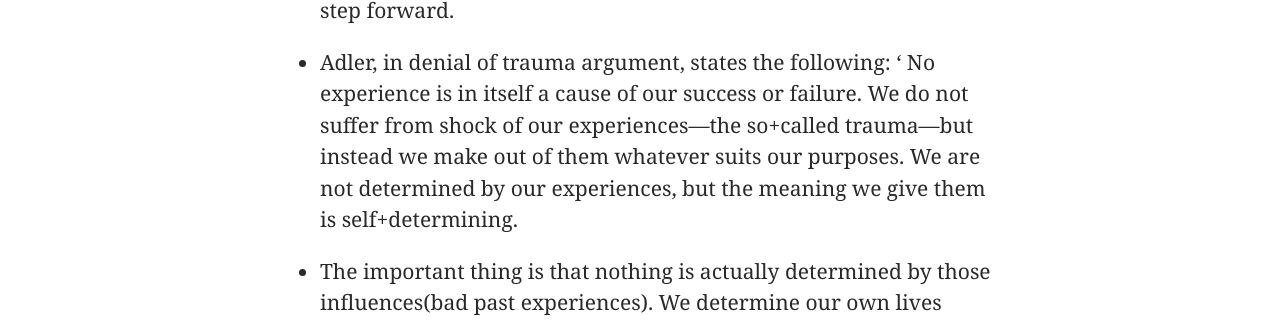
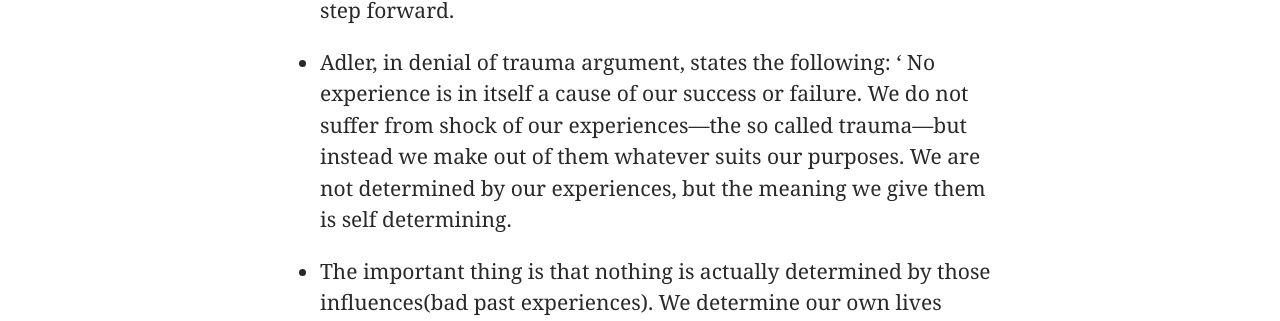
Before and after one commit to deephdave/deephdave.github.io, a Jekyll site: the page built from _posts/2020-07-18-The-Courage-to-Be-Disliked-Ichiro-Kishimi-Fumitake Koga.markdown, in a window 1280 px wide. Shown: the part 383-704 px from the top of the page. Built offline with Jekyll 4.4.1, drawn with Linux system fonts in a browser that asks for light colours.

Commit message:
Added book summary

```diff
--- a/_posts/2020-07-18-The-Courage-to-Be-Disliked-Ichiro-Kishimi-Fumitake Koga.markdown
+++ b/_posts/2020-07-18-The-Courage-to-Be-Disliked-Ichiro-Kishimi-Fumitake Koga.markdown
@@ -6,7 +6,7 @@ categories: booksummaries
 ---
 + This is difference between 'aetiology' (the study of causation) and teleology (the study of purpose of a given phenomenon, rather than its cause). As long as we stay in aetiology, we will not take a single step forward.
 
-+ Adler, in denial of trauma argument, states the following: ' No experience is in itself a cause of our success or failure. We do not suffer from shock of our experiences—the so+called trauma—but instead we make out of them whatever suits our purposes. We are not determined by our experiences, but the meaning we give them is self+determining.
++ Adler, in denial of trauma argument, states the following: ' No experience is in itself a cause of our success or failure. We do not suffer from shock of our experiences—the so called trauma—but instead we make out of them whatever suits our purposes. We are not determined by our experiences, but the meaning we give them is self determining.
 
 + The important thing is that nothing is actually determined by those influences(bad past experiences). We determine our own lives according to the meaning we give to those past experiences. Your life is something that someone gives you, but something you choose yourself, and you are one who decides how to live.
 
```
